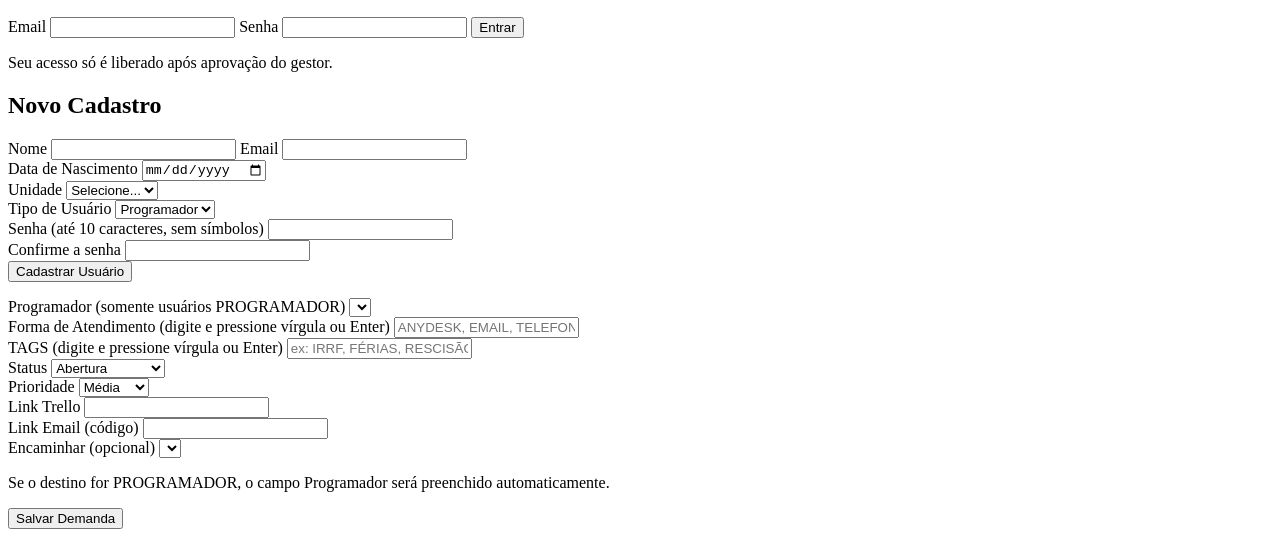
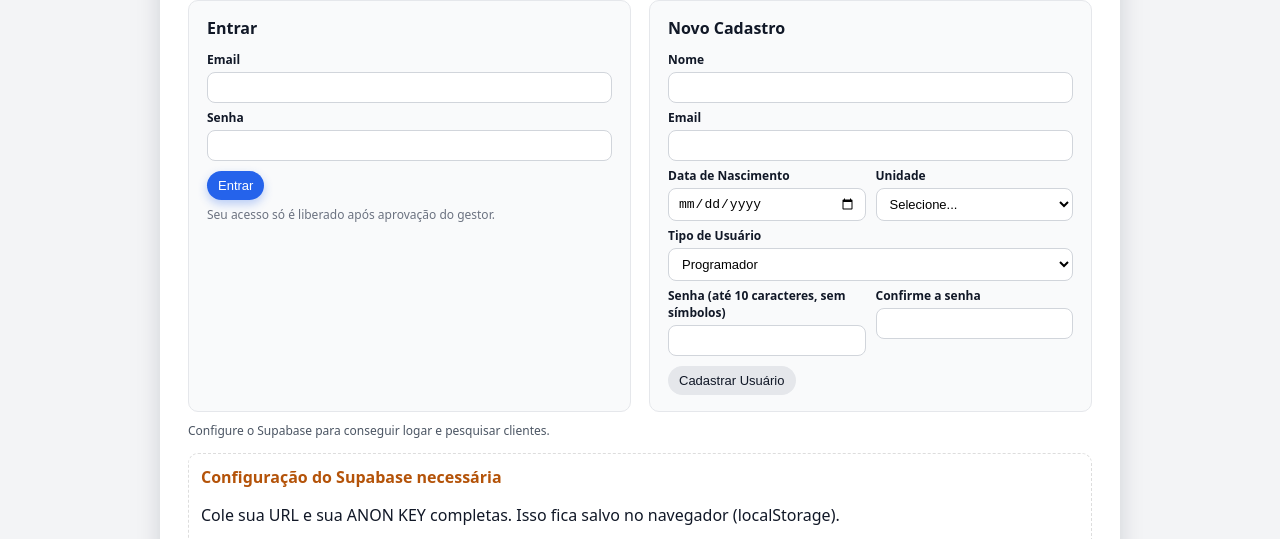
Before and after one commit to odiogofn/minhasdemandas, a plain HTML site: page index.html in a window 1280 px wide. Shown: the part 110-649 px from the top of the page. Drawn offline with nearby package versions, Linux system fonts and the light colour scheme.

Commit message:
Add files via upload

```diff
--- a/index.html
+++ b/index.html
@@ -4,9 +4,9 @@
   <meta charset="utf-8" />
   <title>Sistema de Demandas</title>
   <meta name="viewport" content="width=device-width, initial-scale=1" />
-  <link rel="stylesheet" href="styles_v2.css" />
+  <link rel="stylesheet" href="styles.css" />
   <script src="https://cdn.jsdelivr.net/npm/@supabase/supabase-js@2.48.0/dist/umd/supabase.min.js" defer></script>
-  <script src="app_v2.js" defer></script>
+  <script src="app.js" defer></script>
 <style>
   /* Garantia anti-bug: mesmo se o CSS externo falhar */
   .hidden{display:none !important;}
```
